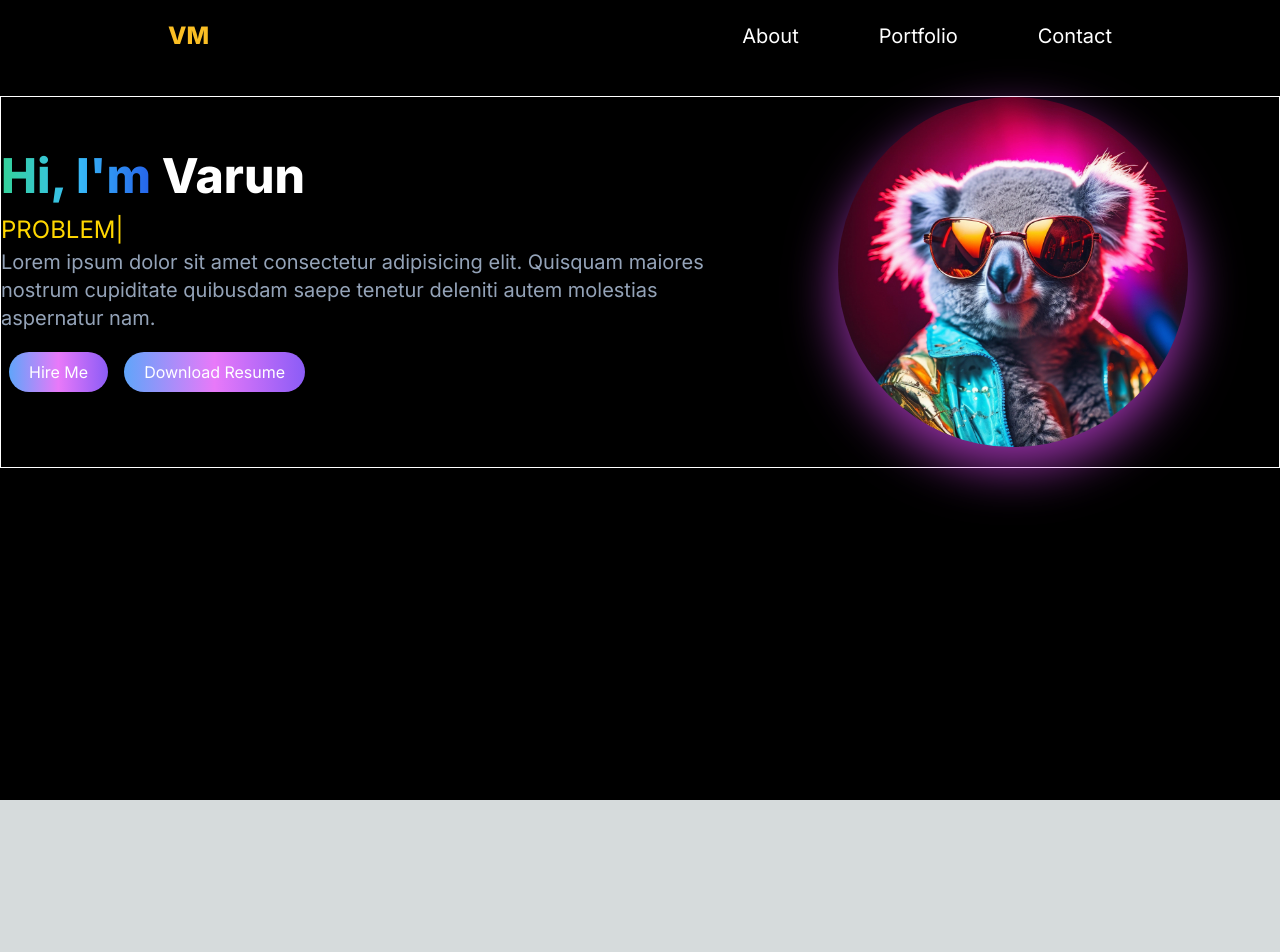
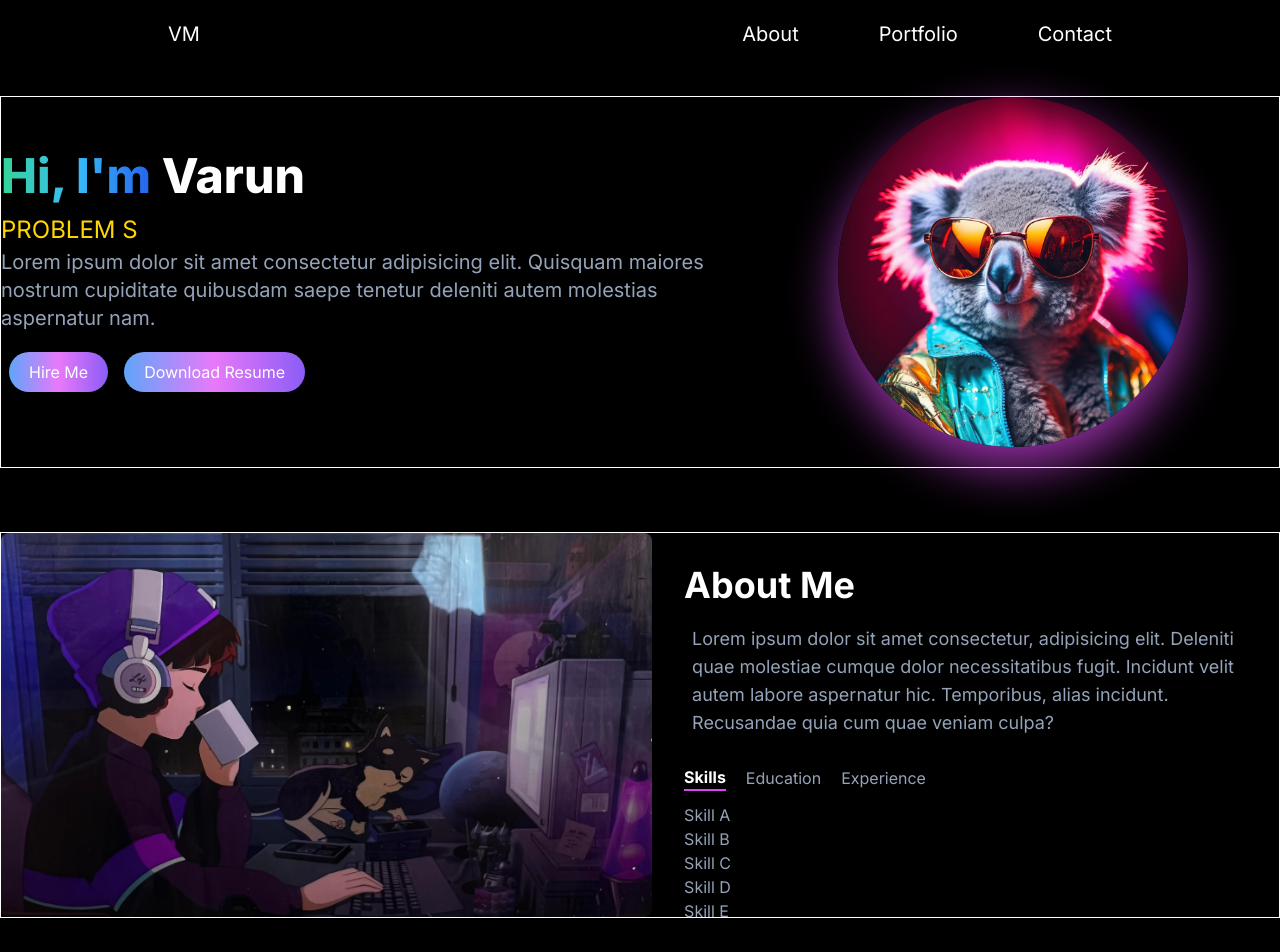
Before and after one commit to DustyDogCodex/nextjs-portfolio, a Next.js app: page / in a window 1280 px wide. Shown: the top 952 px of the page. Before the commit the page ends 800 px from the top, so only its background shows below. Built offline with nearby package versions, Linux system fonts and the light colour scheme.

Commit message:
finished up about section

```diff
--- /dev/null
+++ b/src/app/components/About.tsx
@@ -0,0 +1,92 @@
+import Image from "next/image"
+import { useState } from 'react'
+
+function About() {
+    //variable for conditionally styling tab currently selected by user
+    const [ activeTab, setActiveTab ] = useState<string>('Skills')
+
+    const tabs: string[] = [
+        'Skills',
+        'Education',
+        'Experience'
+    ]
+
+    //function to link tabs to appropriate content in tabInfo
+    type getInfoType = (tab: string) => number
+    const getInfo: getInfoType = (tab) => {
+        switch (tab){
+            case 'Skills':
+                return 0
+            case 'Education':
+                return 1
+            case 'Experience':
+                return 2
+            default:
+                return 0
+        }
+    }
+
+    //information for each tab
+    const tabInfo: string[][] = [
+        [
+            'Skill A',
+            'Skill B',
+            'Skill C',
+            'Skill D',
+            'Skill E',
+        ],
+        [
+            'Prestigious University',
+            'Even More Prestigious University',
+            'OMG you went to XYZ??'
+        ],
+        [
+            'Time Person of the Year 2006'
+        ]
+    ]
+
+    return (
+        <section
+            id="about"
+            className="my-16 flex flex-col-reverse md:flex-row items-center justify-between gap-8 border border-white"
+        >
+            <Image
+                src="/about-me.jpg"
+                alt="THE GREATEST STUDENT IN THE HISTORY OF STUDYING"
+                width={360}
+                height={400}
+                className="w-fit h-96 rounded-lg"
+            />
+
+            {/* about me heading/para and tabs */}
+            <div
+                className="text-center my-5 md:my-0 md:text-left h-80"
+            >
+                <h1 className="text-4xl font-bold mb-3">About Me</h1>
+                <p className="text-slate-400 text-base lg:text-lg p-2 text-center md:text-left">
+                    Lorem ipsum dolor sit amet consectetur, adipisicing elit. Deleniti quae molestiae cumque dolor necessitatibus fugit. Incidunt velit autem labore aspernatur hic. Temporibus, alias incidunt. Recusandae quia cum quae veniam culpa?
+                </p>
+
+                {/* tabs */}
+                <div className="flex items-center justify-center md:justify-start mt-5 gap-5">
+                    {tabs.map(tab =>
+                        <span
+                            className={`${activeTab === tab ? 'text-white font-bold border-b-2 border-fuchsia-500' : 'text-slate-400 border-none'} cursor-pointer hover:text-white transition duration-300`}
+                            onClick={() => setActiveTab(tab)}
+                        >
+                            {tab}
+                        </span>
+                    )}
+                </div>
+
+                <div
+                    className="flex flex-col text-slate-400 my-3"
+                >
+                    {tabInfo[getInfo(activeTab)].map((el: string) => <span>{el}</span>)}
+                </div>
+            </div>
+        </section>
+    )
+}
+
+export default About
--- a/src/app/components/Hero.tsx
+++ b/src/app/components/Hero.tsx
@@ -59,7 +59,7 @@ function Hero() {
                     alt="hero avatar"
                     width={350}
                     height={350}
-                    className="rounded-full shadow-[0_20px_50px_rgba(217,_70,_239,_0.7)] bg-fuchsia-500"
+                    className="rounded-full shadow-[0_20px_50px_rgba(217,_70,_239,_0.7)]"
                 />
             </div>
         </section>
--- a/src/app/components/Navbar.tsx
+++ b/src/app/components/Navbar.tsx
@@ -21,7 +21,7 @@ const SmoothLink = ({ page, currentPage, setCurrentPage }: LinkProps) => {
             href={`#${lowerCasePage}`}
             onClick={() => setCurrentPage(lowerCasePage)}
         >
-            {page}
+            {page === 'Home' ? 'VM' : page}
         </AnchorLink>
     )
 }
@@ -34,7 +34,7 @@ function NavBar({ currentPage, setCurrentPage }: LinkProps) {
     const aboveSmallScreens: boolean = useMediaQuery("(min-width: 768px)")
 
     //determining if navbar is at top of page or not.
-    const [ topOfPage, setTopOfPage ] = useState(true)
+    const [ topOfPage, setTopOfPage ] = useState<boolean>(true)
 
     useEffect(() => {
         //using handleScroll to determine if user is browsing top section of the website
@@ -51,18 +51,17 @@ function NavBar({ currentPage, setCurrentPage }: LinkProps) {
             className={`${topOfPage ? "" : "bg-fuchsia-500"} fixed top-0 z-40 w-full flex items-center justify-center`}
         >
             <div
-                className='w-full flex items-center justify-between py-5 px-10 lg:w-4/5'
+                className='w-full flex items-center justify-between py-5 px-10 xl:w-4/5'
             >
                 {/* brand logo and name */}
                 <div
                     className='flex items-center justify-center'
                 >
-                    <Link
-                        href='#home'
-                        className='text-2xl text-amber-400 font-extrabold'
-                    >
-                        VM
-                    </Link>
+                    <SmoothLink
+                        page="Home"
+                        currentPage={currentPage}
+                        setCurrentPage={setCurrentPage}
+                    />
                 </div>
 
                 {/* menu options */}
--- a/src/app/page.tsx
+++ b/src/app/page.tsx
@@ -1,4 +1,5 @@
 'use client'
+import About from './components/About'
 import Hero from './components/Hero'
 import NavBar from './components/Navbar'
 import { useState } from 'react'
@@ -16,6 +17,7 @@ export default function Home() {
             />
             <div className='container mt-24'>
                 <Hero />
+                <About />
             </div>
         </main>
     )
```
Also changed, not shown: public/about-me.jpg (added), public/portfolio-hero.jpg (deleted).
